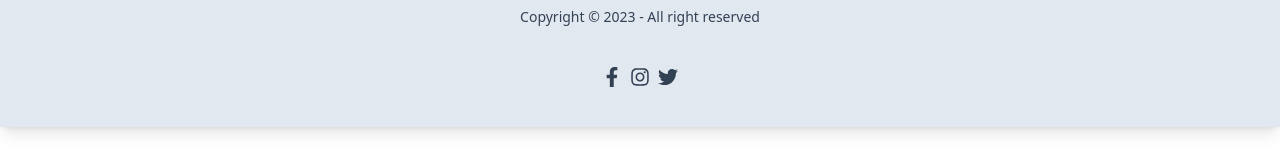
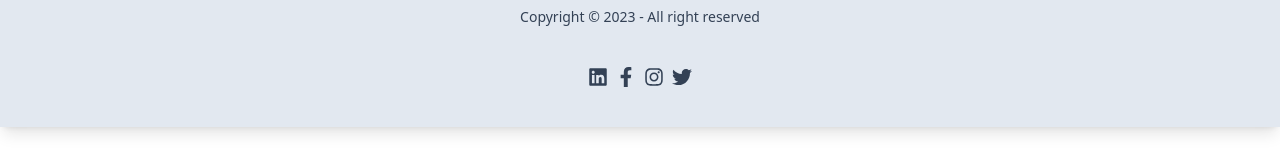
Before and after one commit to yasinarafat4/sphere-skill-client, a React (Vite) app: page /courses in a window 1280 px wide. Shown: the part 605-762 px from the top of the page. Built offline with nearby package versions, Linux system fonts and the light colour scheme; no server answers.

Commit message:
Commit before deploy

```diff
--- a/src/components/Shared/Footer/Footer.jsx
+++ b/src/components/Shared/Footer/Footer.jsx
@@ -1,5 +1,5 @@
 import React from "react";
-import { FaFacebookF, FaInstagram, FaTwitter } from "react-icons/fa";
+import { FaFacebookF, FaInstagram, FaLinkedin, FaTwitter } from "react-icons/fa";
 
 
 const Footer = () => {
@@ -20,6 +20,13 @@ const Footer = () => {
       </aside>
       <nav>
         <div className="flex justify-center items-center gap-2">
+          <a
+            href="https://www.linkedin.com"
+            target="_blank"
+            rel="noopener noreferrer"
+          >
+            <FaLinkedin className="react-facebook-icon text-slate-700 dark:text-white text-xl" />
+          </a>
           <a
             href="https://www.facebook.com"
             target="_blank"
--- a/src/pages/Courses/Courses.jsx
+++ b/src/pages/Courses/Courses.jsx
@@ -11,7 +11,7 @@ const Courses = () => {
 
   //  Using the 'useEffect' hook to perform side effects
   useEffect(() => {
-    fetch("http://localhost:5000/courses")
+    fetch("https://sphere-skill-server.vercel.app/courses")
       .then((res) => res.json())
       .then((data) => {
         setCourses(data);
@@ -35,7 +35,7 @@ const Courses = () => {
 
       {/* Search Box */}
       <div className="flex items-center justify-end  mb-6">
-        <div className="text-gray-600 border-none mt-20 rounded-md w-10/12 md:w-1/2 mx-auto md:mx-0 lg:w-1/3 flex items-center">
+        <div className="text-gray-600 border-none mt-20 rounded-md w-10/12 md:w-2/5 mx-auto md:mx-0 lg:w-3/12 flex items-center">
           <input
             type="search"
             name="search"
--- a/src/pages/Home/PopularCourses/PopularCourses.jsx
+++ b/src/pages/Home/PopularCourses/PopularCourses.jsx
@@ -6,7 +6,7 @@ const PopularCourses = () => {
   const [popularCourses, setPopularCourses] = useState([]);
 
   useEffect(() => {
-    fetch("http://localhost:5000/courses")
+    fetch("https://sphere-skill-server.vercel.app/courses")
       .then((res) => res.json())
       .then((data) => {
         // Filter courses by category
--- a/src/pages/Home/PopularInstructors/PopularInstructors.jsx
+++ b/src/pages/Home/PopularInstructors/PopularInstructors.jsx
@@ -6,7 +6,7 @@ const PopularInstructors = () => {
   const [popularInstructors, setPopularInstructors] = useState([]);
 
   useEffect(() => {
-    fetch("http://localhost:5000/instructors")
+    fetch("https://sphere-skill-server.vercel.app/instructors")
       .then((res) => res.json())
       .then((data) => {
         // Filter courses by category
--- a/src/pages/Instructors/Instructors.jsx
+++ b/src/pages/Instructors/Instructors.jsx
@@ -8,7 +8,7 @@ const Instructors = () => {
 
   //  Using the 'useEffect' hook to perform side effects
   useEffect(() => {
-    fetch("http://localhost:5000/instructors")
+    fetch("https://sphere-skill-server.vercel.app/instructors")
       .then((res) => res.json())
       .then((data) => {
         setInstructors(data);
--- a/src/providers/AuthProvider.jsx
+++ b/src/providers/AuthProvider.jsx
@@ -70,7 +70,7 @@ const AuthProvider = ({ children }) => {
   // Search functionality for Courses
   useEffect(() => {
     if (searchCourses) {
-      fetch(`http://localhost:5000/courseSearch/${searchCourses}`)
+      fetch(`https://sphere-skill-server.vercel.app/courseSearch/${searchCourses}`)
         .then((res) => res.json())
         .then((data) => {
           setGetCourses(data);
--- a/src/routes/Routers.jsx
+++ b/src/routes/Routers.jsx
@@ -35,7 +35,7 @@ export const router = createBrowserRouter([
         path: "/courseDetails/:id",
         element: <SingleCourseDetails />,
         loader: ({ params }) =>
-          fetch(`http://localhost:5000/courses/${params?.id}`),
+          fetch(`https://sphere-skill-server.vercel.app/courses/${params?.id}`),
       },
       {
         path: "/login",
```
